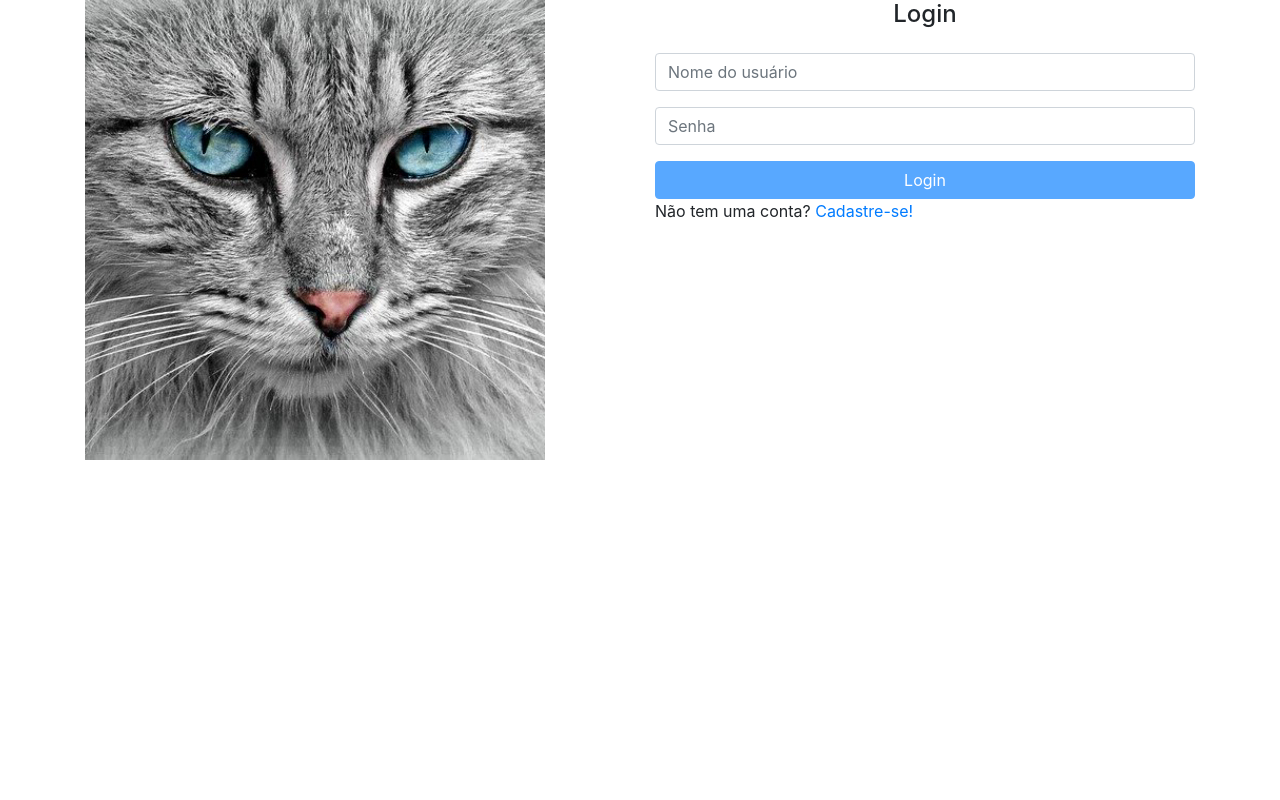
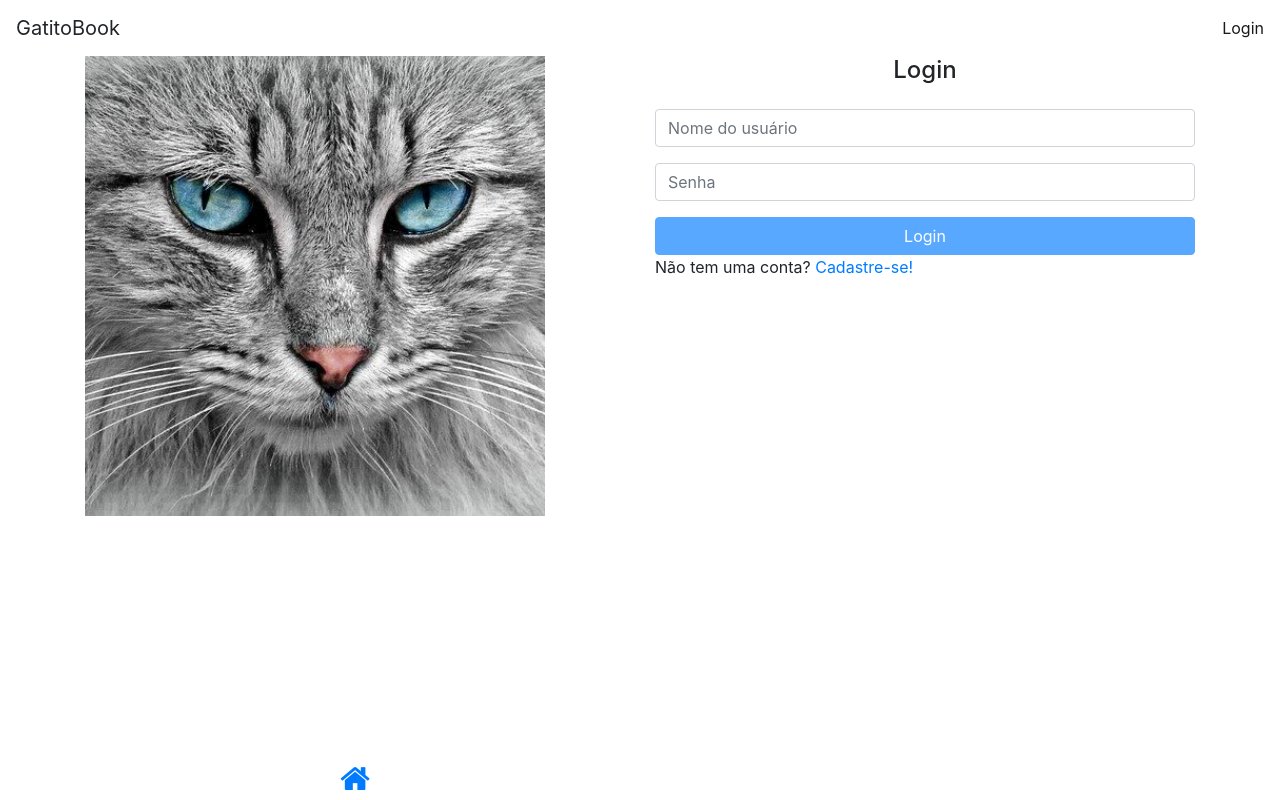
Before and after one commit to juamerico/curso-alura-angular-gatitobook, an Angular app: page /home in a window 1280 px wide. Built offline with nearby package versions, Linux system fonts and the light colour scheme.

Commit message:
Rodapé criado e funcionando

```diff
--- a/src/app/app.component.html
+++ b/src/app/app.component.html
@@ -1 +1,3 @@
+<app-cabecalho></app-cabecalho>
 <router-outlet></router-outlet>
+<app-rodape></app-rodape>
--- a/src/app/app.module.ts
+++ b/src/app/app.module.ts
@@ -1,3 +1,5 @@
+import { RodapeModule } from './componentes/rodape/rodape.module';
+import { CabecalhoModule } from './componentes/cabecalho/cabecalho.module';
 import { HttpClientModule } from '@angular/common/http';
 import { NgModule } from '@angular/core';
 import { BrowserModule } from '@angular/platform-browser';
@@ -12,7 +14,9 @@ import { AppComponent } from './app.component';
   imports: [
     BrowserModule,
     AppRoutingModule,
-    HttpClientModule
+    HttpClientModule,
+    CabecalhoModule,
+    RodapeModule
   ],
   providers: [],
   bootstrap: [AppComponent]
--- a/src/app/componentes/cabecalho/cabecalho.component.html
+++ b/src/app/componentes/cabecalho/cabecalho.component.html
@@ -12,7 +12,7 @@
 
   <ng-template #login>
     <span class="navbar-text">
-      <a [routerLink]="['']"></a>
+      <a [routerLink]="['']">Login</a>
     </span>
   </ng-template>
 </header>
--- /dev/null
+++ b/src/app/componentes/rodape/rodape.component.html
@@ -0,0 +1,13 @@
+<footer class="mt-5">
+  <div class="fixed-bottom bg-white p-1">
+    <div class="container">
+      <div class="row text-center">
+        <div class="col-6">
+          <a [routerLink]="['']">
+            <i class="fa fa-home fa-2x"></i>
+          </a>
+        </div>
+      </div>
+    </div>
+  </div>
+</footer>
--- /dev/null
+++ b/src/app/componentes/rodape/rodape.component.ts
@@ -0,0 +1,15 @@
+import { Component, OnInit } from '@angular/core';
+
+@Component({
+  selector: 'app-rodape',
+  templateUrl: './rodape.component.html',
+  styleUrls: ['./rodape.component.css']
+})
+export class RodapeComponent implements OnInit {
+
+  constructor() { }
+
+  ngOnInit(): void {
+  }
+
+}
```
Also changed, not shown: src/app/componentes/rodape/rodape.module.ts (added, +20 -0 lines), src/app/componentes/rodape/rodape.component.css (added), 1 other file (tests, documents, lock files or other folders).
